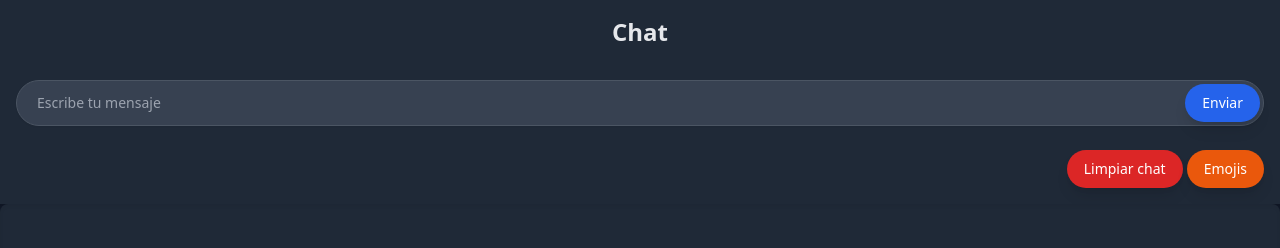
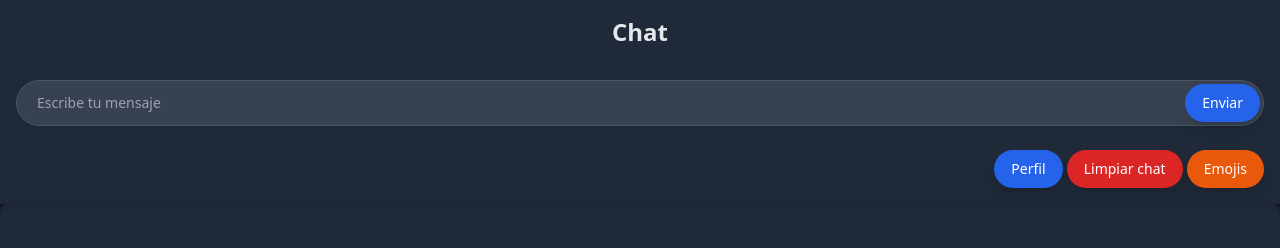
Before and after one commit to GabrielgsdCIUwU/Chat-Local, a website: page public/views/messages.html in a window 1280 px wide. Drawn offline with nearby package versions, Linux system fonts and the light colour scheme; files that its build step writes are made by us from their sources; no server answers.

Commit message:
feat(views): :sparkles: Añadir botón de perfil

```diff
--- a/public/views/messages.html
+++ b/public/views/messages.html
@@ -10,7 +10,6 @@
 
     <div class="w-full p-4 bg-gray-800 shadow-lg">
       <h1 class="text-2xl font-bold text-center text-gray-200 mb-4">Chat</h1>
-
 
       <div id="Encuesta" class="bg-gray-800 p-6 rounded-lg shadow-lg max-w-md mx-auto text-center" hidden>
         <h2 id="EncuestaTitle" class="text-2xl font-bold text-gray-100 mb-4">Resultados de la encuesta</h2>
@@ -38,6 +37,11 @@
       <div id="userList" class="absolute bg-gray-700 text-gray-200 rounded-lg shadow-lg z-10 hidden"></div>
 
       <div class="text-right">
+        <button
+          class="bg-blue-600 text-white rounded-full py-2 px-4 border border-transparent text-sm transition-all shadow-lg hover:bg-blue-500 hover:shadow-md active:bg-blue-700 focus:outline-none focus:ring-2 focus:ring-blue-400"
+          onclick="location.href='/perfil'">
+          Perfil
+        </button>
         <button
           class="bg-red-600 text-white rounded-full py-2 px-4 border border-transparent text-sm transition-all shadow-lg hover:bg-red-500 hover:shadow-md active:bg-red-700 focus:outline-none focus:ring-2 focus:ring-red-400"
           id="clear">
```
